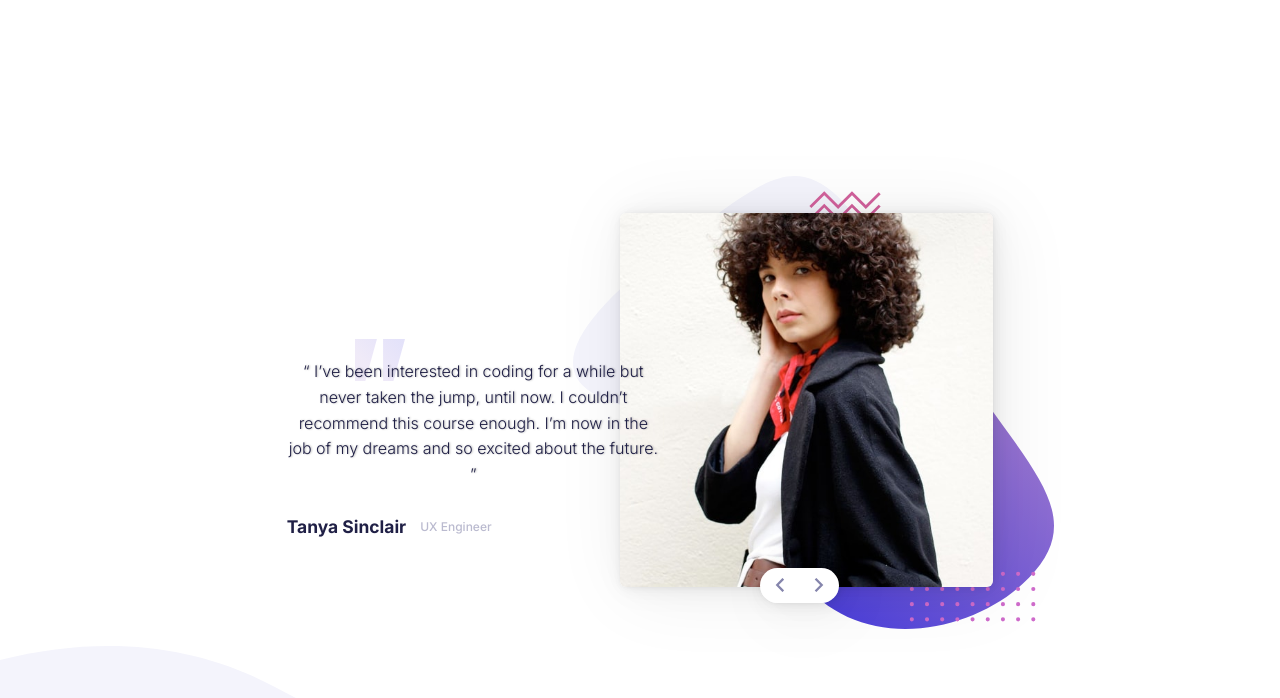
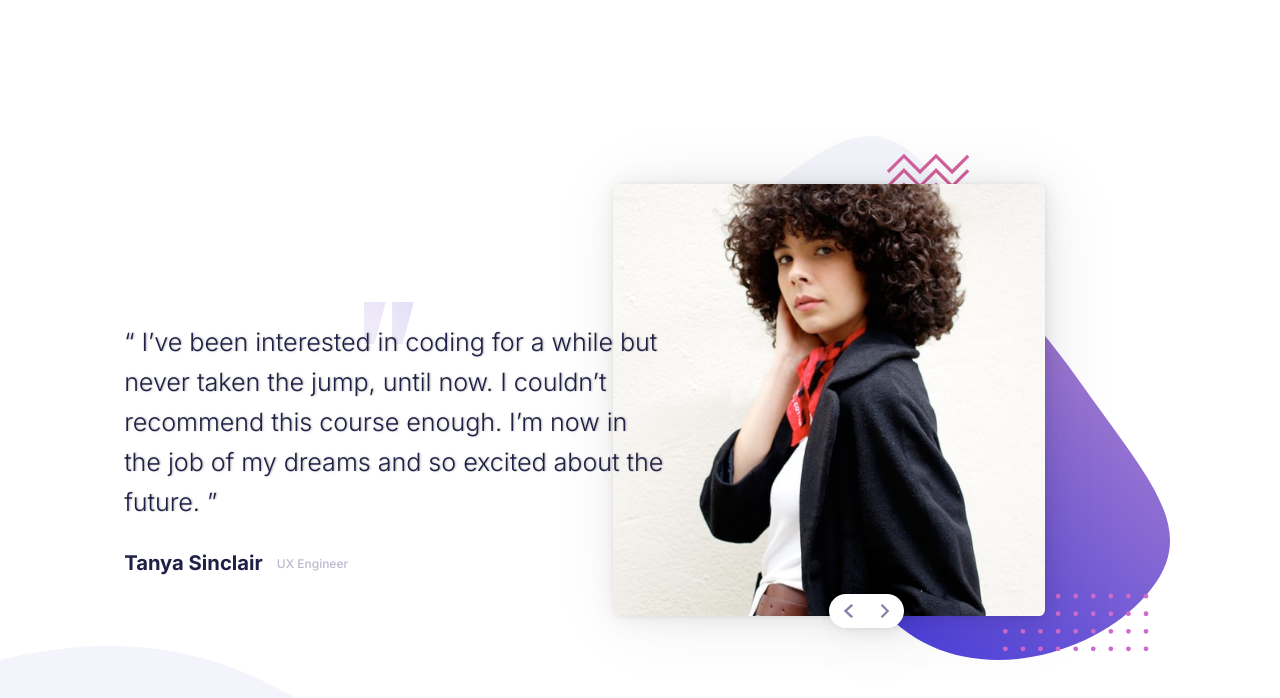
Before and after one commit to Zyruks/Testimonial-Slider, a website: page src/index.html in a window 1280 px wide. Drawn offline with nearby package versions, Linux system fonts and the light colour scheme; files that its build step writes are made by us from their sources.

Commit message:
change text sizes.

```diff
--- a/src/index.html
+++ b/src/index.html
@@ -78,7 +78,7 @@
           </div>
         </div>
         <div class="card__child | margin-block-start-900 total-alignment">
-          <p class="text-align-center">
+          <p>
             “ I’ve been interested in coding for a while but never taken the
             jump, until now. I couldn’t recommend this course enough. I’m now in
             the job of my dreams and so excited about the future. ”
@@ -108,7 +108,7 @@
           </div>
         </div>
         <div class="card__child | margin-block-start-900 total-alignment">
-          <p class="text-align-center">
+          <p>
             “ If you want to lay the best foundation possible I’d recommend
             taking this course. The depth the instructors go into is incredible.
             I now feel so confident about starting up as a professional
--- a/src/scss/abstract/tokens/_fonts.scss
+++ b/src/scss/abstract/tokens/_fonts.scss
@@ -19,10 +19,10 @@ $font-sizes: (
     "900": 4rem,
   ),
   "fluid": (
-    "100": clamp(1.01rem, calc(0.98rem + 0.15vw), 1.09rem),
-    "200": clamp(1.22rem, calc(1.16rem + 0.28vw), 1.36rem),
-    "300": clamp(1.63rem, calc(1.45rem + 0.73vw), 2rem),
-    "400": clamp(1.75rem, calc(1.2rem + 0.73vw), 2rem),
+    "100": clamp(0.94rem, calc(0.91rem + 0.12vw), 1.02rem),
+    "200": clamp(1.13rem, calc(1.08rem + 0.23vw), 1.28rem),
+    "300": clamp(1.35rem, calc(1.27rem + 0.37vw), 1.6rem),
+    "400": clamp(1.63rem, calc(1.49rem + 0.56vw), 2rem),
   ),
 );
 
--- a/src/scss/components/_card.scss
+++ b/src/scss/components/_card.scss
@@ -7,7 +7,7 @@
     grid-template-columns: 1fr 0.4fr 1fr;
     align-items: center;
     justify-items: center;
-    max-inline-size: rem(800);
+    max-inline-size: rem(1200);
     margin-inline: auto;
   }
 
@@ -127,6 +127,7 @@
 
   @include breakpoint(medium) {
     inline-size: 80%;
+    margin-inline: 0;
   }
 }
 
--- a/src/scss/globals/_globals.scss
+++ b/src/scss/globals/_globals.scss
@@ -12,7 +12,7 @@ html {
 body {
   color: var(--clr-primary-400);
   font-weight: var(--fw-300);
-  font-size: var(--fluid-fs-500);
+  font-size: var(--fluid-fs-300);
 
   line-height: var(--lh-700);
 
@@ -60,7 +60,7 @@ h3 {
   color: var(--clr-primary-400);
   font-size: var(--fluid-fs-200);
   @include breakpoint(medium) {
-    font-size: var(--fluid-fs-100);
+    font-size: var(--fluid-fs-200);
   }
 }
 
```
